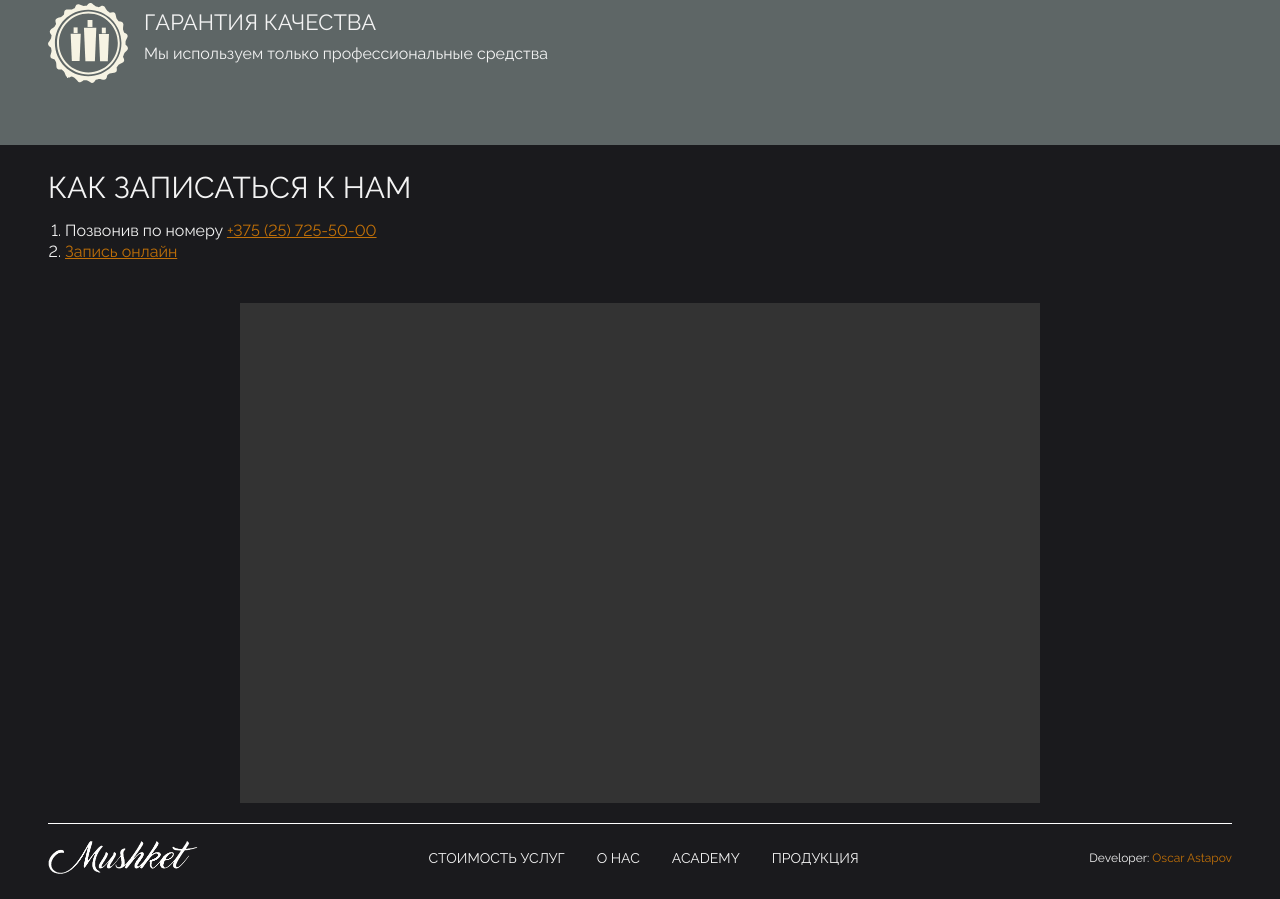
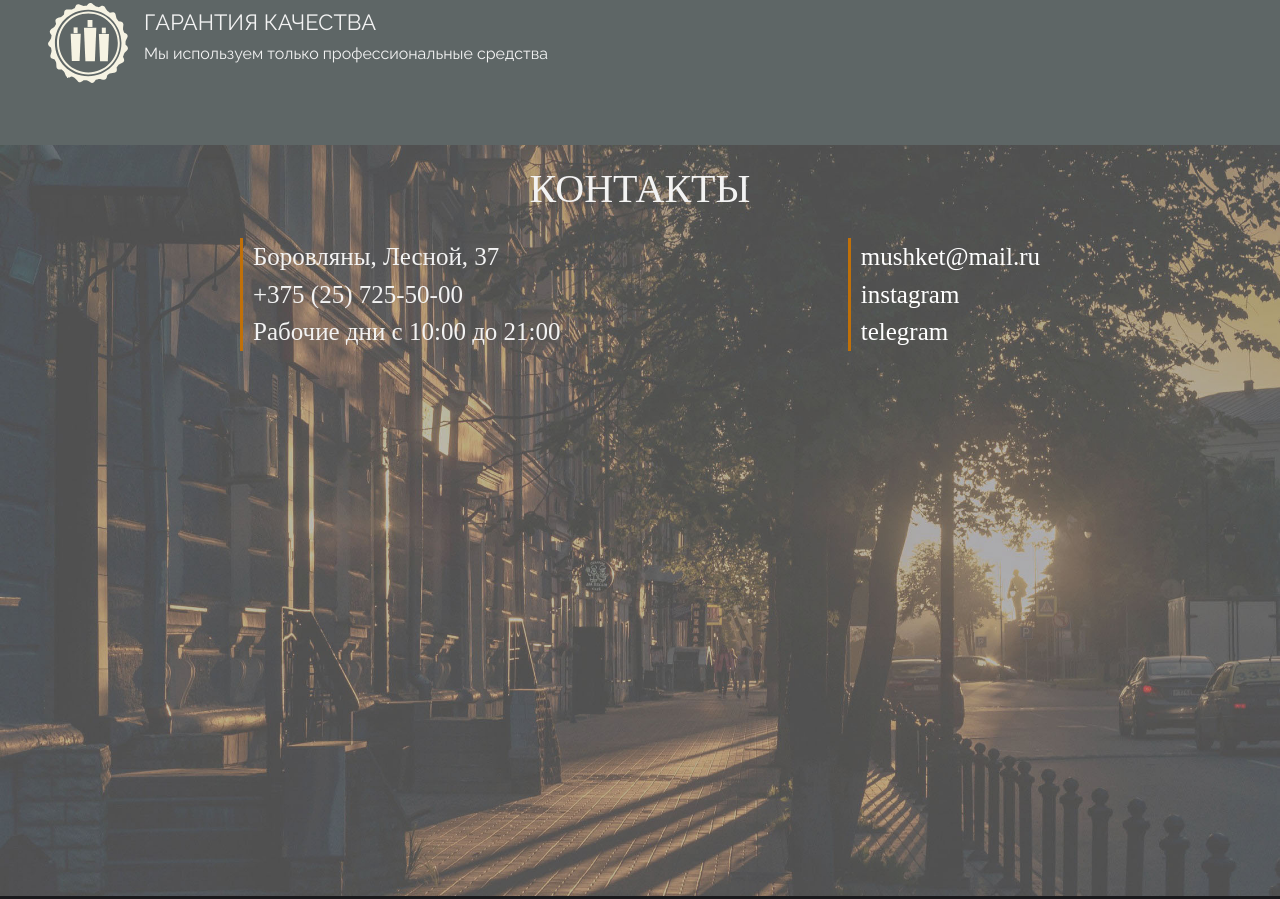
Before and after one commit to DixiePip/barbershop, a plain HTML site: page index.html in a window 1280 px wide. Shown: the part 3050-3949 px from the top of the page. Drawn offline with Linux system fonts and the light colour scheme; a web font is replaced by a local one.

Commit message:
adaptive map

```diff
--- a/index.html
+++ b/index.html
@@ -192,7 +192,7 @@
             </div>
         </section>
 
-        <section class="reserve" id="reserve">
+        <!-- <section class="reserve" id="reserve">
             <div class="container">
                 <h2 class="reserve__title">Как записаться к нам</h2>
 
@@ -202,13 +202,30 @@
                 </ol>
 
             </div>
+        </section> -->
+
+        <section class="map__background">
+            <div class="map__section">
+                <h2 class="map__section-h2">Контакты</h2>
+                <div class="map__section-contacts">
+                    <ul>
+                        <li>Боровляны, Лесной, 37</li>
+                        <li>+375 (25) 725-50-00</li>
+                        <li>Рабочие дни с 10:00 до 21:00</li>
+                    </ul>
+                    <ul>
+                        <li> <a href="#"> mushket@mail.ru </a> </li>
+                        <li> <a href="#"> instagram </a> </li>
+                        <li> <a href="#"> telegram </a> </li>
+                    </ul>
+                </div>
+                <div id="map-test" class="map"></div>
+            </div>
         </section>
+
     </main>
 
-    <section class="map">
-        <div id="map-test" class="map">
-        </div>
-    </section>
+
 
 
     <footer class="footer">
--- a/style/map.css
+++ b/style/map.css
@@ -1,8 +1,88 @@
+.map__background {
+    background: url('../img/city_2.jpg') no-repeat center top / cover;
+    margin-bottom: 20px;
+}
+
+.map__section {
+    max-width: 1312px;
+    padding: 0 48px;
+    margin: 0 auto;
+
+    /* background: url('../img/city.jpg') no-repeat center top / cover; */
+}
+
+.map__section-h2 {
+    margin: 0;
+    padding-top: 20px;
+    text-align: center;
+    font-size: 40px;
+    font-weight: 400;
+    text-transform: uppercase;
+    font-family: "Viaoda Libre";
+}
+
+.map__section-contacts {
+    font-size: 25px;
+    max-width: 800px;
+    margin: 0 auto;
+    font-family: "Viaoda Libre";
+    display: flex;
+    justify-content: space-between;
+}
+
+.map__section-contacts ul {
+    line-height: 150%;
+    list-style: none;
+    font-weight: 400;
+    border-left: 3px solid rgb(192, 112, 8);
+    padding-left: 10px;
+}
+
+.map__section-contacts ul li a {
+    text-decoration: none;
+    color: #fff;
+}
+.map__section-contacts ul li a:hover {
+    color: rgb(192, 112, 8);
+    transition: 0.8s;
+}
+
+
+
+
+
+
+
+
 .map {
-    width: 800px;
+    width: 100%;
+    max-width:800px;
+
     height: 500px;
-    background: #333;
     margin: 0 auto;
-    margin-bottom: 20px;
     margin-top: 20px;
+    padding-bottom: 20px;
 }
+
+
+@media (max-width:768px) {
+    .map__section-h2 {
+        font-size: 32px;
+    }
+    .map__section-contacts {
+        font-size: 18px;
+    }
+}
+
+@media (max-width:560px) {
+    .map__section-h2 {
+        font-size: 32px;
+    }
+    .map__section-contacts {
+        font-size: 14px;
+    }
+    .map__section-contacts ul {
+        line-height: 200%;
+    }
+
+}
```
Also changed, not shown: img/city_2.jpg (added).
